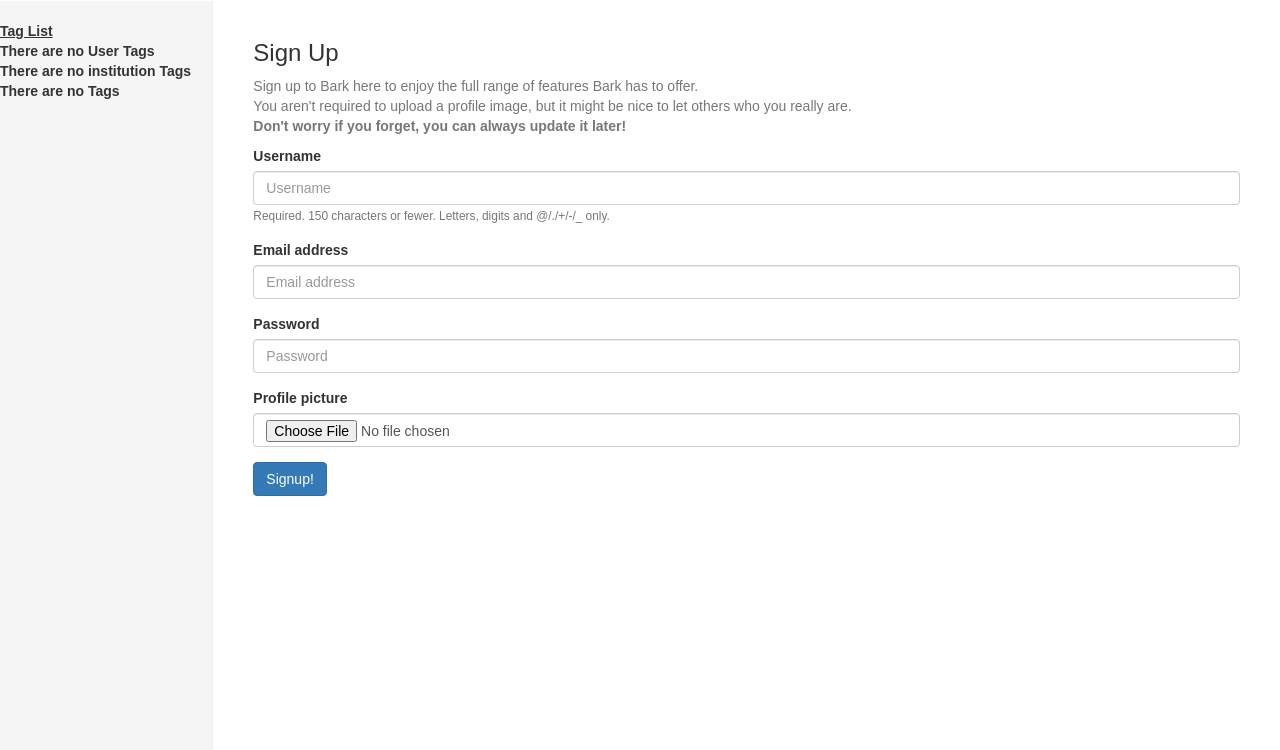
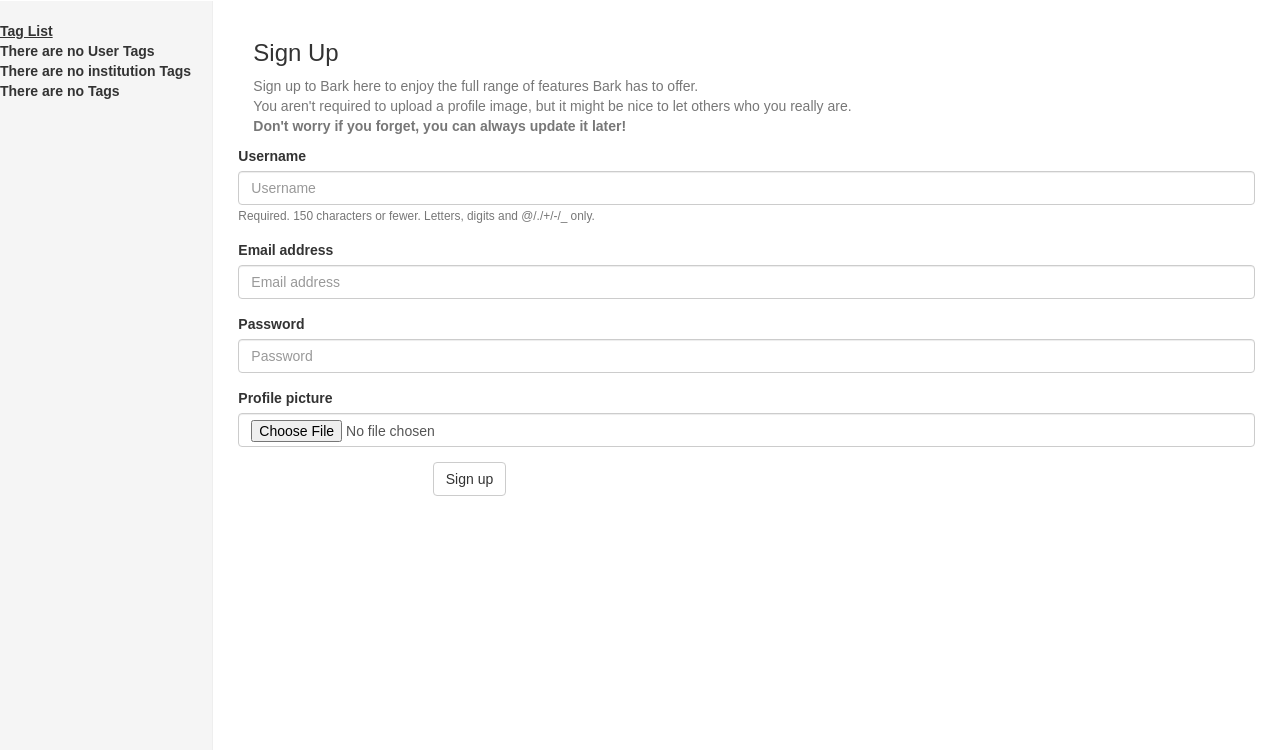
Before and after one commit to projectgoav/studeso, a Django app: template bark/templates/auth/signup.html in a window 1280 px wide. Shown: the part 50-800 px from the top of the page. Run offline with Django 3.2, Linux system fonts and the light colour scheme; the template is opened without the code that fills it: values that come from a table or form of the project are taken from there, others are empty; parts of the project's set-up code (start-up, migrations or seed data) failed here and were passed over; some libraries are stand-ins or nearby versions.

Commit message:
Bootstrap in add post form and make sign up form horizontal

```diff
--- a/bark/templates/auth/signup.html
+++ b/bark/templates/auth/signup.html
@@ -13,15 +13,18 @@
 
         <p class="text-muted">Sign up to Bark here to enjoy the full range of features Bark has to offer.<br>You aren't required to upload a profile image, but it might be nice to let others who you really are.<br><b>Don't worry if you forget, you can always update it later!</b></p>
 
-    <form id="user_form" method="post" action="{% url 'signup' %}"
+        <form class="form form-horizontal" id="user_form" method="post" action="{% url 'signup' %}"
               enctype="multipart/form-data">
             {% csrf_token %}
-        {% bootstrap_form user_form %}
-        {% bootstrap_form profile_form %}
+            {% bootstrap_form user_form layout='horizontal' %}
+            {% bootstrap_form profile_form layout='horizontal' %}
 
             <!-- Provide a button to click to submit the form. -->
-        <input class="btn btn-primary" type="submit" name="submit" value="Signup!" />
-
+            {% buttons %}
+                <div class="col-sm-offset-2 col-sm-10">
+                    <button type="submit" class="btn btn-default">Sign up</button>
+                </div>
+            {% endbuttons %}
         </form>
     {% endif %}
 {% endblock %}
```
Also changed, not shown: bark/templates/bark/addPost.html (line endings or trailing spaces). Lines whose indentation alone changed are shown as unchanged.
